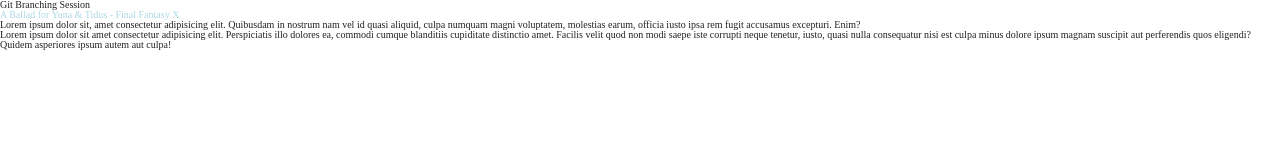
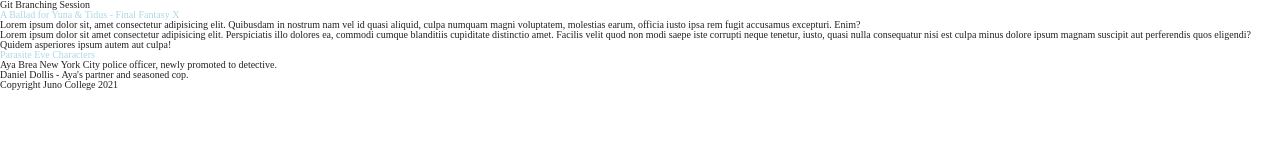
Before and after one commit to LawrenceLCodes/git-branching, a plain HTML site: page index.html in a window 1280 px wide. Drawn offline with Linux system fonts and the light colour scheme.

Commit message:
Added Parasite Eve section in html

```diff
--- a/index.html
+++ b/index.html
@@ -18,5 +18,15 @@
 
         <p>Lorem ipsum dolor sit amet consectetur adipisicing elit. Perspiciatis illo dolores ea, commodi cumque blanditiis cupiditate distinctio amet. Facilis velit quod non modi saepe iste corrupti neque tenetur, iusto, quasi nulla consequatur nisi est culpa minus dolore ipsum magnam suscipit aut perferendis quos eligendi? Quidem asperiores ipsum autem aut culpa!</p>
     </section>
+
+    <section class="parasite-eve-container">
+        <h2>Parasite Eve Characters</h2>
+        <p>Aya Brea New York City police officer, newly promoted to detective.</p>
+        <p>Daniel Dollis - Aya's partner and seasoned cop.</p>
+    </section>
+
+    <footer>
+        <p>Copyright Juno College 2021</p>
+    </footer>
 </body>
 </html>
```
